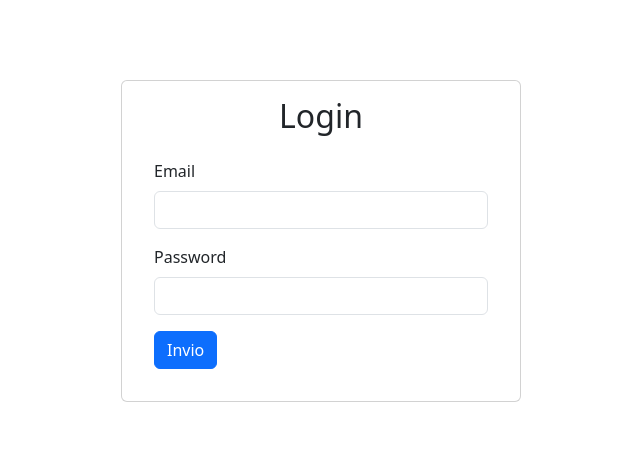
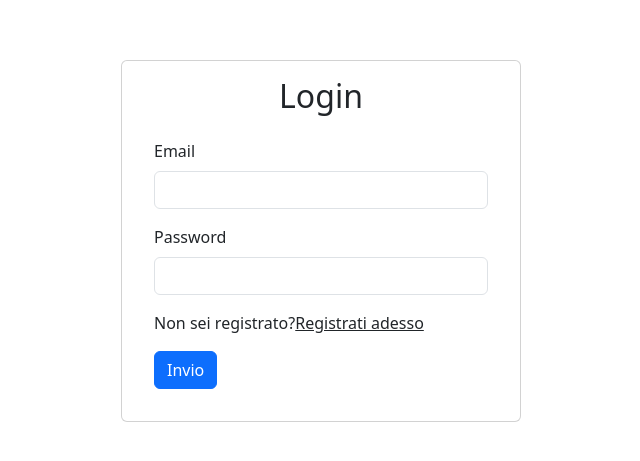
Before and after one commit to DanielaGangemi/gestionale-corsi-frontend-danielagangemi, a React (Vite) app in the folder gestionale_corsi/: page / in a window 1280 px wide. Shown: the part 159-620 px from the top of the page, without its empty margins (319-959 px from the left). Built offline with nearby package versions, Linux system fonts and the light colour scheme.

Commit message:
fix: sistemazione generale codice

```diff
--- a/gestionale_corsi/src/components/LoginForm/LoginForm.jsx
+++ b/gestionale_corsi/src/components/LoginForm/LoginForm.jsx
@@ -3,6 +3,7 @@ import { useState } from "react";
 import { login } from "../../services/RESTservice";
 import { validateEmail, validatePassword } from "../../services/ValidationService";
 import { useNavigate } from "react-router-dom";
+import { NavLink } from "react-router-dom";
 
 export function LoginForm() {
 
@@ -40,7 +41,7 @@ export function LoginForm() {
             // controllo credenziali
             if (response == 0) {
 
-                alert("Credenziali non valide")
+                alert("Credenziali non esistenti")
 
             } else {
 
@@ -78,6 +79,9 @@ export function LoginForm() {
                                 <label htmlFor="exampleInputPassword1" className="form-label">Password</label>
                                 <input type="password" className="form-control" id="exampleInputPassword1" name="password" value={loginForm.password} onChange={handleChange} />
                             </div>
+                            <div className="mb-3">
+                                <p className={loginFormStyle.registrationLabel}>Non sei registrato? <NavLink className={`nav-link ${loginFormStyle.register}`} to={`./registration`} >Registrati adesso</NavLink></p>
+                            </div>
                             <button type="submit" className="btn btn-primary">Invio</button>
                         </form>
                     </div>
--- a/gestionale_corsi/src/components/LoginForm/LoginForm.module.css
+++ b/gestionale_corsi/src/components/LoginForm/LoginForm.module.css
@@ -1,3 +1,11 @@
 .title{
     text-align: center;
 }
+
+.registrationLabel{
+    display: flex;
+}
+
+.register{
+    text-decoration: underline;
+}
```
